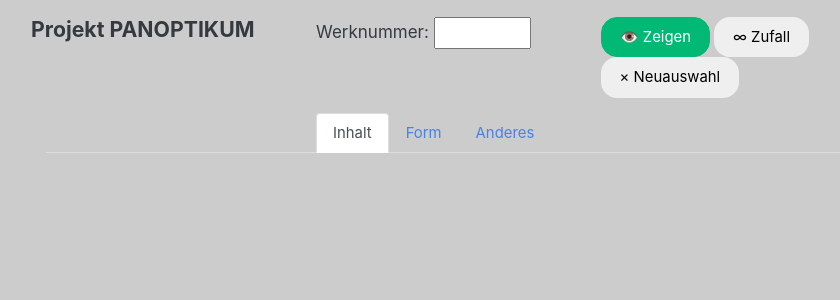
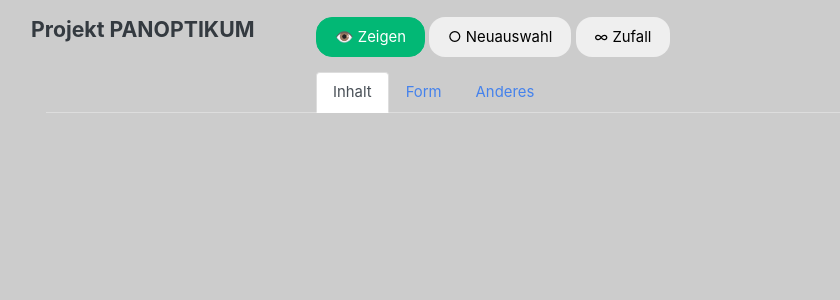
Before and after one commit to datalets/panoptikum, a Python web app: template templates/public/index.html in a window 1280 px wide. Shown: the top 300 px of the page, without its empty margins (54-894 px from the left). Run offline with Jinja, Linux system fonts and the light colour scheme; the template is opened without the code that fills it, so the values that code supplies are empty.

Commit message:
Move Nummer to Other

```diff
--- a/static/site.js
+++ b/static/site.js
@@ -122,7 +122,7 @@ $('button#more').click(werkSearchNext); // -button.click
 // Search for specific image
 $('.searchOnEnter').keypress(function (e) {
   if (e.which == 13) { werkSearch(); }
-}).click(werkSearchReset);
+});
 
 // Pop down image
 $('#details .image').click(function() {
--- a/templates/public/index.html
+++ b/templates/public/index.html
@@ -19,20 +19,16 @@
             <h5>Projekt PANOPTIKUM</h5>
             <!-- <p class="lead">The medium is the message</p> -->
           </div>
-          <div class="col-sm-3">
-            Werknummer:
-            <input class="searchOnEnter" name="Nummer" type="text" size="4">
-          </div>
 <!--
           <div class="col-sm-4">
             ausgewählte Dokumente
             <input id="total" size="4" disabled>
           </div>
 -->
-          <div class="col-sm-3">
+          <div class="col-sm-6">
             <button class="btn btn-md btn-success" id="start">&#128065; Zeigen</button>
+            <button class="btn btn-md btn-default" id="restart">&cir; Neuauswahl</button>
             <button class="btn btn-md" id="random">&infin; Zufall</button>
-            <button class="btn btn-md" id="restart">&times; Neuauswahl</button>
           </div>
         </div>
       </div>
@@ -79,6 +75,11 @@
                 <div class="form-group" data-cols="1"
                      data-tag="standort"
                      data-type="Standort">
+                </div>
+
+                <div class="form-group">
+                  <label class="col-form-label" for="inputNummer">Werknummer</label>
+                  <input class="searchOnEnter" name="Nummer" type="text">
                 </div>
 
               </div>
```
